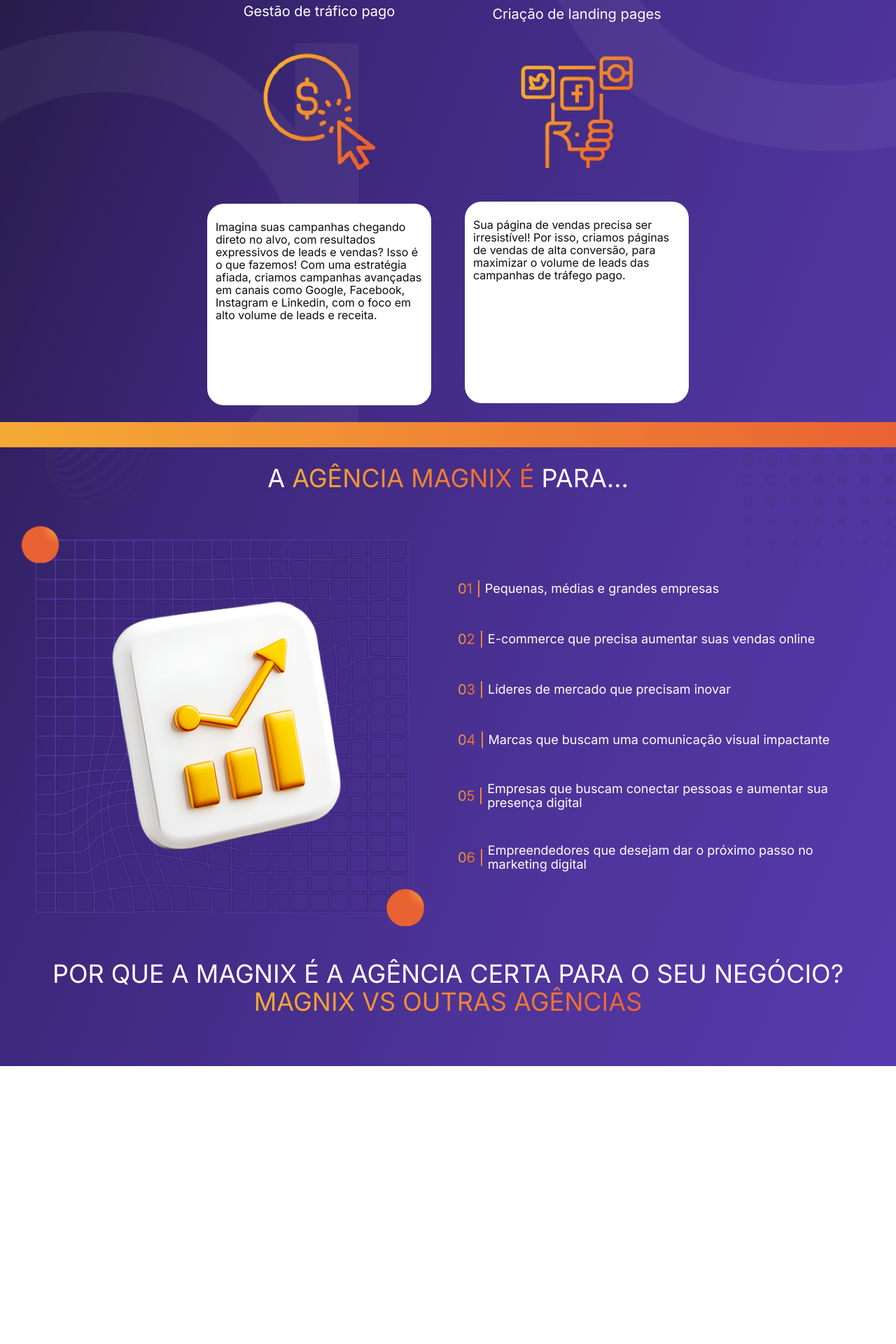
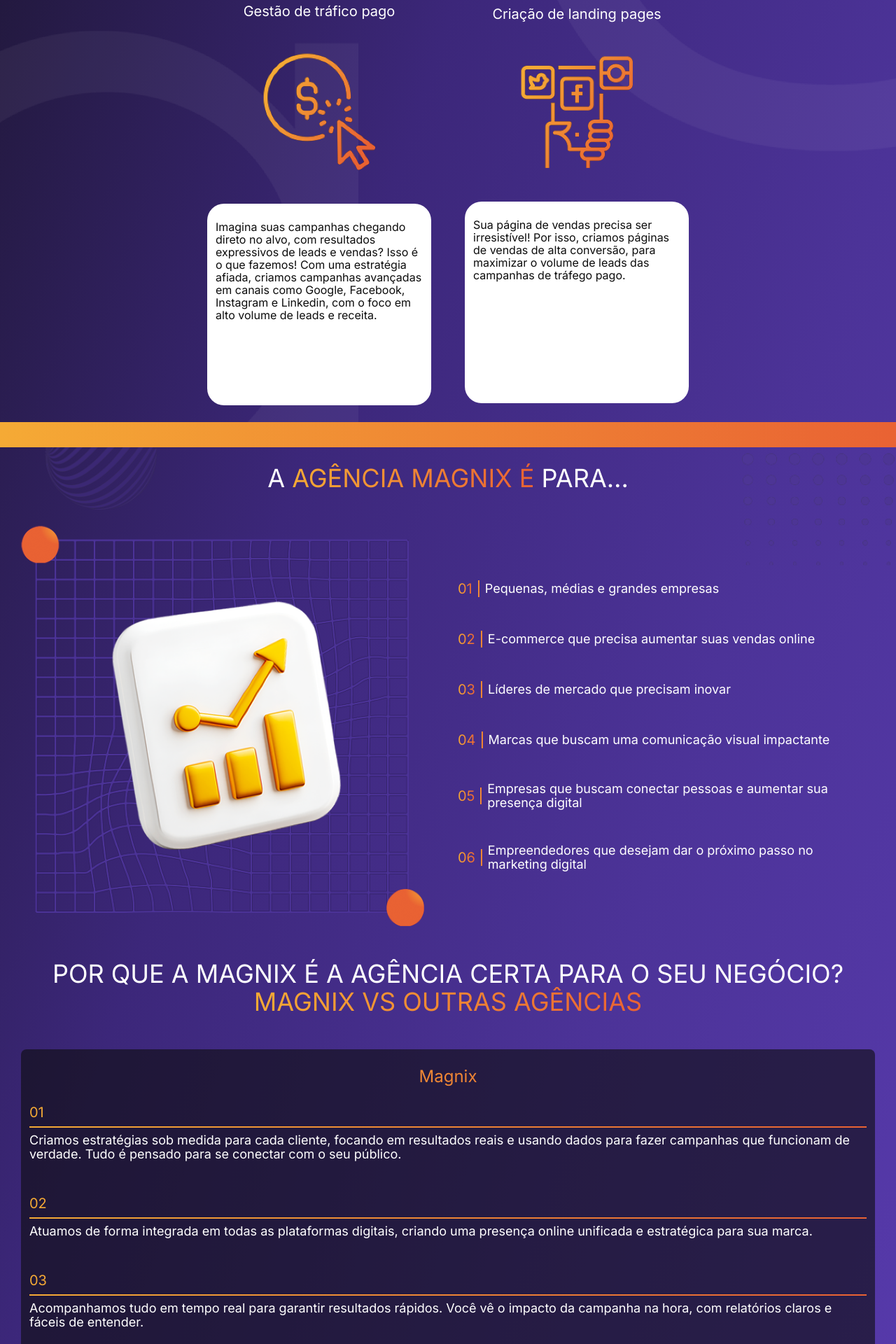
Before and after one commit to pedroeuzebiodev/agenciamagnix.com, a PHP site: page / in a window 1280 px wide. Shown: the part 1673-3593 px from the top of the page at 70% size. Before the commit the page ends 3196 px from the top, so only its background shows below. Run offline with PHP 8.4, Linux system fonts and the light colour scheme.

Commit message:
Adiciona subseção da Magnix

```diff
--- a/assets/css/global/variables.css
+++ b/assets/css/global/variables.css
@@ -11,4 +11,5 @@
   --foreground: #ffffff;
   --primary: linear-gradient(to right, #f5aa35 0%, #e96233 100%);
   --secondary: #0c0c0c;
+  --accent: rgba(12, 12, 12, 0.6);
 }
--- a/assets/css/pages/index/partials/comparison-section.css
+++ b/assets/css/pages/index/partials/comparison-section.css
@@ -22,3 +22,85 @@
 
   color: transparent;
 }
+
+#comparison-section #wrapper-comparison #magnix {
+  background: var(--accent);
+
+  padding: 2.4rem 1.2rem;
+
+  border-radius: 0.8rem;
+}
+
+#comparison-section #wrapper-comparison #magnix h3 {
+  font-size: 2.4rem;
+
+  line-height: 3rem;
+
+  background-image: var(--primary);
+  background-clip: text;
+  -webkit-background-clip: text;
+
+  color: transparent;
+
+  text-align: center;
+
+  margin-bottom: 2.4rem;
+}
+
+#comparison-section #wrapper-comparison #magnix #wrapper-content-magnix {
+  display: flex;
+  flex-direction: column;
+  gap: 4.8rem;
+}
+
+#comparison-section
+  #wrapper-comparison
+  #magnix
+  #wrapper-content-magnix
+  .content-magnix {
+  display: flex;
+  flex-direction: column;
+  gap: 0.8rem;
+}
+
+#comparison-section
+  #wrapper-comparison
+  #magnix
+  #wrapper-content-magnix
+  .content-magnix
+  h4 {
+  font-size: 2rem;
+
+  line-height: 2.4rem;
+
+  background-image: var(--primary);
+  background-clip: text;
+  -webkit-background-clip: text;
+
+  color: transparent;
+}
+
+#comparison-section
+  #wrapper-comparison
+  #magnix
+  #wrapper-content-magnix
+  .content-magnix
+  .wrapper-content-magnix-subsection-separation-line {
+  width: 100%;
+  height: 0.2rem;
+
+  background: var(--primary);
+}
+
+#comparison-section
+  #wrapper-comparison
+  #magnix
+  #wrapper-content-magnix
+  .content-magnix
+  p {
+  color: var(--foreground);
+
+  font-size: 1.8rem;
+
+  line-height: 2rem;
+}
--- a/index.html
+++ b/index.html
@@ -284,6 +284,86 @@
               Por que a magnix é a agência certa para o seu negócio?
               <span>magnix vs outras agências</span>
             </h2>
+
+            <div id="wrapper-comparison">
+              <div id="magnix">
+                <h3>Magnix</h3>
+
+                <div id="wrapper-content-magnix">
+                  <div class="content-magnix">
+                    <h4>01</h4>
+
+                    <div
+                      class="wrapper-content-magnix-subsection-separation-line"
+                    ></div>
+
+                    <p>
+                      Criamos estratégias sob medida para cada cliente, focando
+                      em resultados reais e usando dados para fazer campanhas
+                      que funcionam de verdade. Tudo é pensado para se conectar
+                      com o seu público.
+                    </p>
+                  </div>
+
+                  <div class="content-magnix">
+                    <h4>02</h4>
+
+                    <div
+                      class="wrapper-content-magnix-subsection-separation-line"
+                    ></div>
+
+                    <p>
+                      Atuamos de forma integrada em todas as plataformas
+                      digitais, criando uma presença online unificada e
+                      estratégica para sua marca.
+                    </p>
+                  </div>
+
+                  <div class="content-magnix">
+                    <h4>03</h4>
+
+                    <div
+                      class="wrapper-content-magnix-subsection-separation-line"
+                    ></div>
+
+                    <p>
+                      Acompanhamos tudo em tempo real para garantir resultados
+                      rápidos. Você vê o impacto da campanha na hora, com
+                      relatórios claros e fáceis de entender.
+                    </p>
+                  </div>
+
+                  <div class="content-magnix">
+                    <h4>04</h4>
+
+                    <div
+                      class="wrapper-content-magnix-subsection-separation-line"
+                    ></div>
+
+                    <p>
+                      Nosso time é composto por criativos que estão sempre
+                      atualizados com as últimas tendências e inovações do
+                      mercado digital, trazendo soluções fora da caixa e que
+                      realmente se destacam.
+                    </p>
+                  </div>
+
+                  <div class="content-magnix">
+                    <h4>05</h4>
+
+                    <div
+                      class="wrapper-content-magnix-subsection-separation-line"
+                    ></div>
+
+                    <p>
+                      Somos claros e diretos sobre o que você está pagando e
+                      nossos preços são pensados para oferecer o melhor
+                      custo-benefício.
+                    </p>
+                  </div>
+                </div>
+              </div>
+            </div>
           </div>
         </section>
       </main>
```
